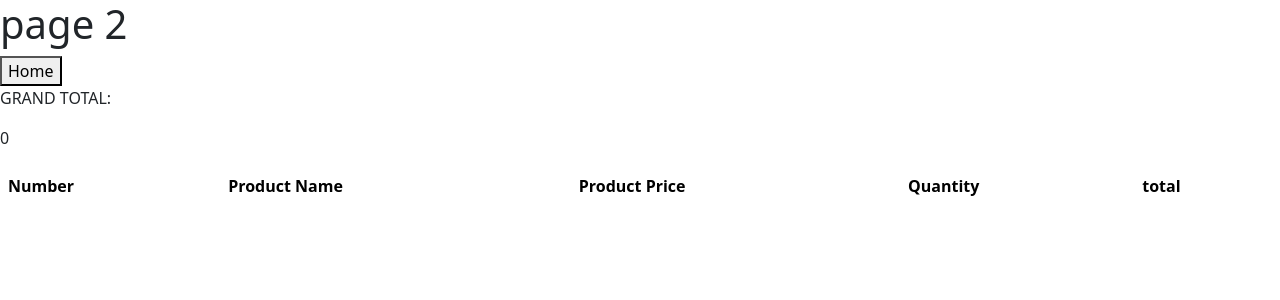
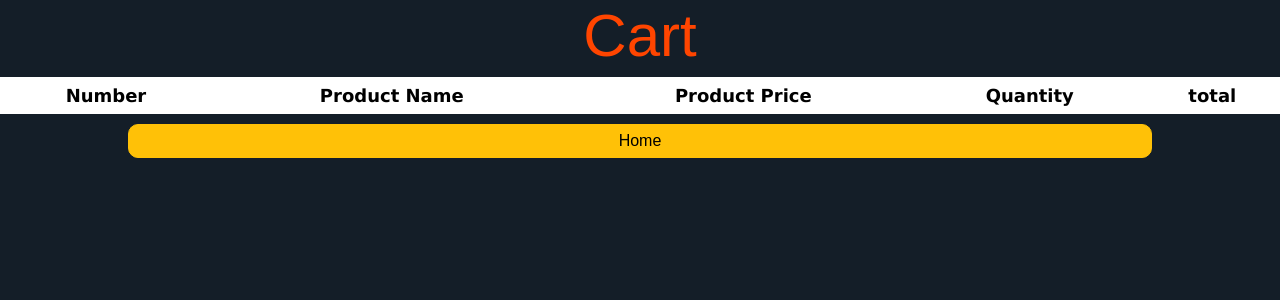
Before and after one commit to vpgangaram/Shopping-Cart, a Flask app: page /dex_dex in a window 1280 px wide. Shown: the top 300 px of the page. Run offline with Flask 2, Linux system fonts and the light colour scheme; data that the repository does not hold is empty.

Commit message:
updated css

```diff
--- a/templates/cart.html
+++ b/templates/cart.html
@@ -6,13 +6,111 @@
     <meta name="viewport" content="width=device-width, initial-scale=1.0">
     <link href="https://cdn.jsdelivr.net/npm/bootstrap@5.3.0-alpha1/dist/css/bootstrap.min.css" rel="stylesheet" integrity="sha384-GLhlTQ8iRABdZLl6O3oVMWSktQOp6b7In1Zl3/Jr59b6EGGoI1aFkw7cmDA6j6gD" crossorigin="anonymous">
     <title>Document</title>
+
+    <style>
+        *,
+        ::before,
+        ::after {
+        padding: 0;
+        margin: 0;
+        }
+
+        html {
+        font-size: 62.5%;
+        box-sizing: border-box;
+        scroll-behavior: smooth;
+        }
+
+        body {
+        font-family: 'Baskervville', serif;
+        color: linen;
+        background-color: rgb(20, 30, 40);
+        }
+        a {
+        text-decoration: none;
+        color: linen;
+        }
+
+        main {
+        display: grid;
+        grid-template-columns: minmax(2rem, 1fr) minmax(min-content, 94rem) minmax(2rem, 1fr);
+        row-gap: 3rem;
+        }
+        body{
+            font-family: Linotype Didot, Abril Fatface, Verdana, Geneva, Tahoma, sans-serif;
+        }
+        td, th {
+            text-align: center;
+        }
+        .tbutton{
+            margin-right: 5px ;
+            margin-left: 5px;
+            display: inline;
+            color:orangered;
+            font-size: 1.5rem;
+
+        }
+        .tbutton:hover{
+
+            margin-right: 5px ;
+            margin-left: 5px;
+            display: inline;
+            color:gold;
+            font-size: 2rem;
+        }
+        .button{
+            width:80vw;
+            font-family: 'Anton', sans-serif;
+            align-items:center;
+            margin-left: 5vw;
+            font-size: 1.25vw;
+            border-radius: 10px;
+        }
+        .button:hover{
+            width:60vw;
+            font-family: 'Anton', sans-serif;
+            align-items:center;
+            margin-left: 10vw;
+            font-size: 1.5vw;
+            border-radius: 50px;
+
+        }
+
+
+        h1 {
+        font-family: 'Anton', sans-serif;
+        }
+        .heading {
+        grid-column: 2 / 3;
+        display: grid;
+        grid-template-columns: repeat(2, 1fr);
+        row-gap: 1.5rem;
+        }
+        .hero {
+        grid-column: 1 / -1;
+        position: relative;
+        }
+
+        .hero-title {
+        text-align: center;
+        color: orangered;
+        font-size: 6rem;
+        }
+        .hero-subtitle {
+        font-size: 1.8rem;
+        color: orangered;
+        text-align: center;
+        }
+        .first {
+        color: linen;
+        }
+    </style>
 </head>
 <body>
-    <h1>page 2</h1>
-    <a href="home"><button>Home</button></a>
-
+    <h1 class="hero-title">Cart</h1>
+    <div>
         <table class="table table-borderless">
-            <thead>
+            <thead class="hero-subtitle">
             <tr>
                 <th scope="col">Number</th>
                 <th scope="col">Product Name</th>
@@ -22,7 +120,7 @@
 
             </tr>
             </thead>
-            <tbody>
+            <tbody class="first">
                 {% for d in total %}
             <tr>
                 <th scope="row">{{loop.index}}</th>
@@ -31,24 +129,27 @@
                 <td>{{ d[3] }}</td>
                 <td>{{d[2]*d[3]}}</td>
             </tr>
+            </tbody>
 
                 {% endfor %}
-            <p>GRAND TOTAL: </p>
-            {% set my_tot = 0 %}
+        </table>
+    </div>
+
+            <!-- <p>GRAND TOTAL: </p>
+            {% set mult = 0 %}
+            {% set my_tot=0 %}
 
             {% for d in total %}
-                {% set my_tot = my_tot + (d[2] * d[3]) %}
+                {% set mult= d[2]*d[3] %}
+                {% set my_tot = my_tot + mult %}
             {% endfor %}
-
-
-            <p>{{my_tot}}</p>
-
-            <!-- {%for r in result%}
-            <p>{{r}}</p>
-            {%endfor%} -->
+            {{my_tot}} -->
 
 
 
+             <div>
+                <div class="button"> <a href='home'><button class="button btn btn-warning">Home</button></a></div>
+            </div>
 
 
 
```
Also changed, not shown: templates/index.html (+117 -8 lines), mydatabase.db.
